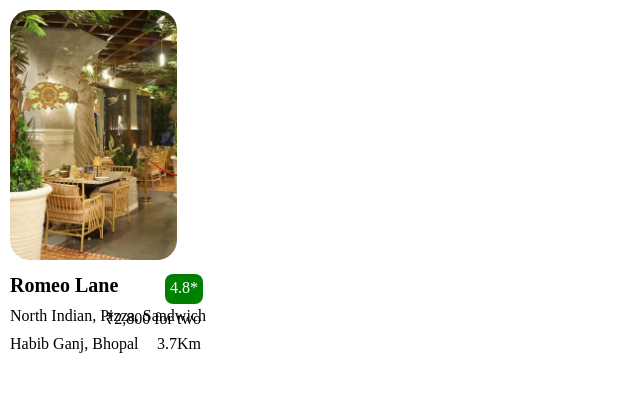
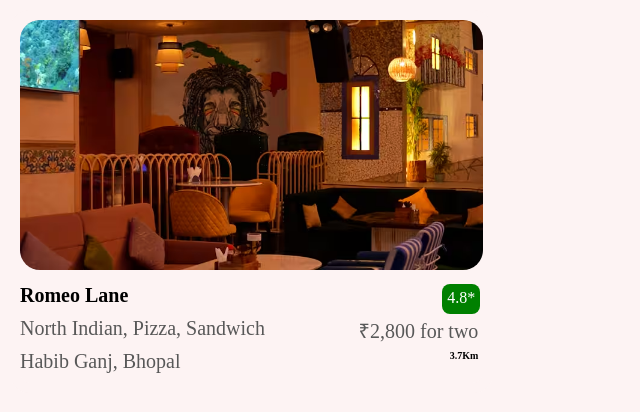
Before and after one commit to nishanttiwari19/CSS-Journey, a plain HTML site: page Day07/Index.html in a window 1280 px wide. Shown: the whole page, without its empty margins (0-640 px from the left). Drawn offline with Linux system fonts and the light colour scheme.

Commit message:
Full Card

```diff
--- a/Day07/Index.html
+++ b/Day07/Index.html
@@ -9,7 +9,7 @@
 <body>
     <div class="card">
         <div class="image">
-            <img src="./img1.avif" alt="" class="img">
+            <img src="./img2.avif" alt="" class="img">
         </div>
 
         <div class="restaurent">
--- a/Day07/style.css
+++ b/Day07/style.css
@@ -1,5 +1,13 @@
 *{
     margin: 0;
+}
+body{
+    background-color: rgb(253, 243, 243);
+}
+
+.card:hover{
+    background-color: white;
+    border-color: white;
 }
 
 .card{
@@ -7,6 +15,8 @@
     margin-left: 10px;
     margin-top: 10px;
     cursor: pointer;
+    border: 10px solid rgb(253, 243, 243);
+    border-radius: 20px;
 }
 
 .Box{
@@ -49,3 +59,12 @@
     position: absolute;
     right: 5px;
 }
+.foodinfo, .add_name{
+    font-size: 20px;
+    color: rgb(88, 88, 88);
+}
+
+.distance{
+    font-weight: bold;
+    font-size: 10px;
+}
```
Also changed, not shown: Day07/img2.avif (added).
